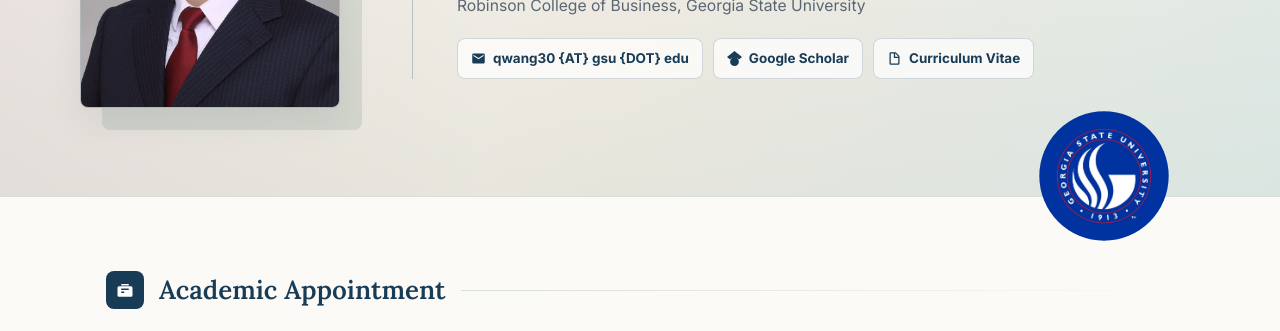
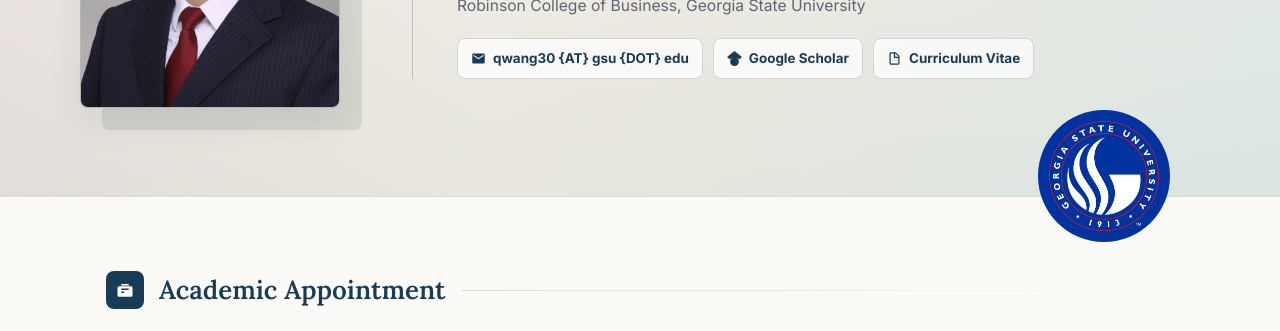
Before and after one commit to qwangan/qwangan.github.io, a Jekyll site: the page built from index.html, in a window 1280 px wide. Shown: the part 368-699 px from the top of the page. Built offline with Jekyll 4.4.1, drawn with Linux system fonts in a browser that asks for light colours.

Commit message:
Crop Georgia State logo border

```diff
--- a/assets/css/site.css
+++ b/assets/css/site.css
@@ -209,15 +209,23 @@
       border: 0;
       border-radius: 50%;
       bottom: -46px;
-      clip-path: circle(49% at center);
       display: block;
       height: 132px;
-      object-fit: cover;
+      overflow: hidden;
       padding: 0;
       position: absolute;
       right: max(34px, calc((100vw - 1120px) / 2 + 30px));
       width: 132px;
       z-index: 2;
+    }
+
+    .hero-gsu-logo img {
+      display: block;
+      height: 116%;
+      margin: -8% 0 0 -8%;
+      max-width: none;
+      object-fit: cover;
+      width: 116%;
     }
 
     .hero-links {
--- a/index.html
+++ b/index.html
@@ -48,7 +48,7 @@
       </div>
     </div>
   </div>
-  <img class="hero-gsu-logo" src="{{ '/images/gsu-circle-logo.jpg' | relative_url }}" alt="Georgia State University" width="467" height="467" decoding="async" />
+  <span class="hero-gsu-logo"><img src="{{ '/images/gsu-circle-logo.jpg' | relative_url }}" alt="Georgia State University" width="609" height="608" decoding="async" /></span>
 </div>
 
 <section id="appointment">
```
